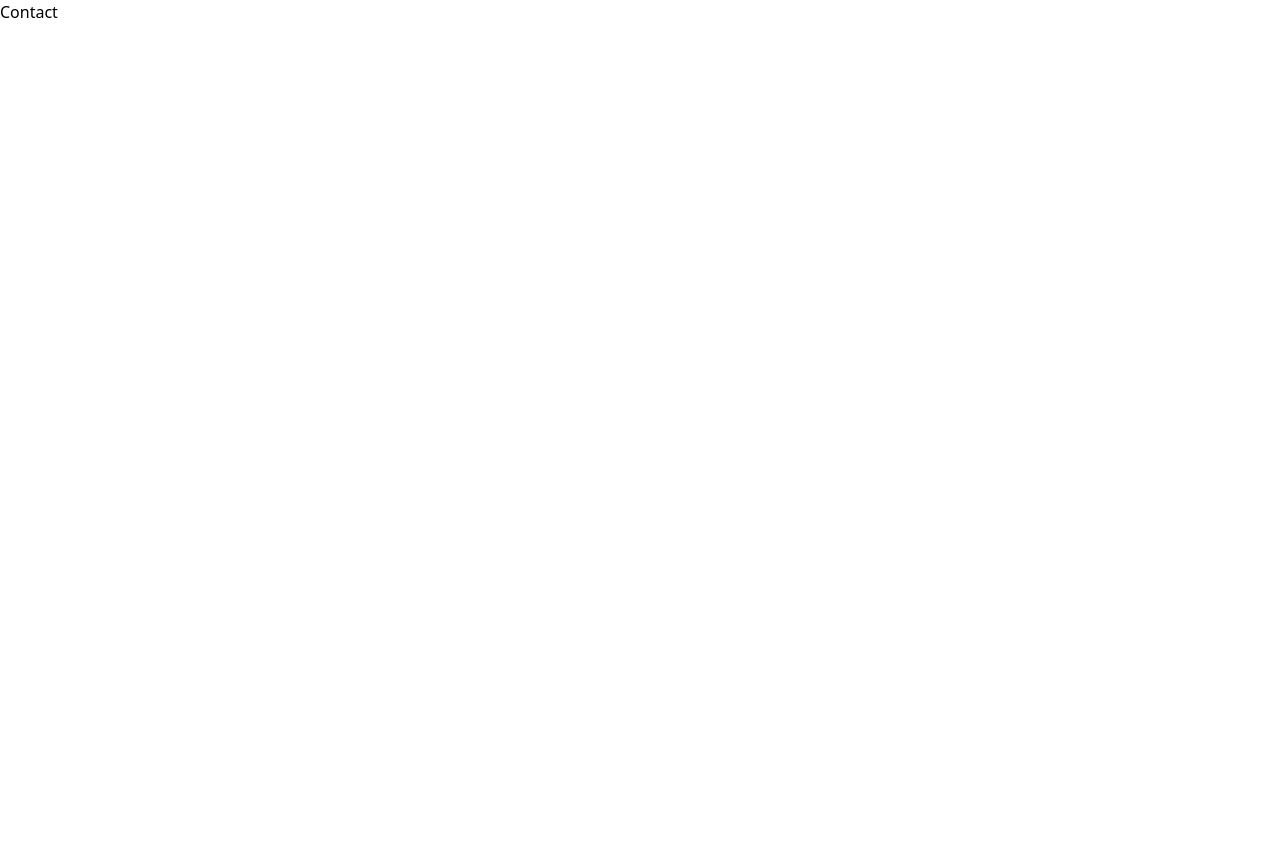
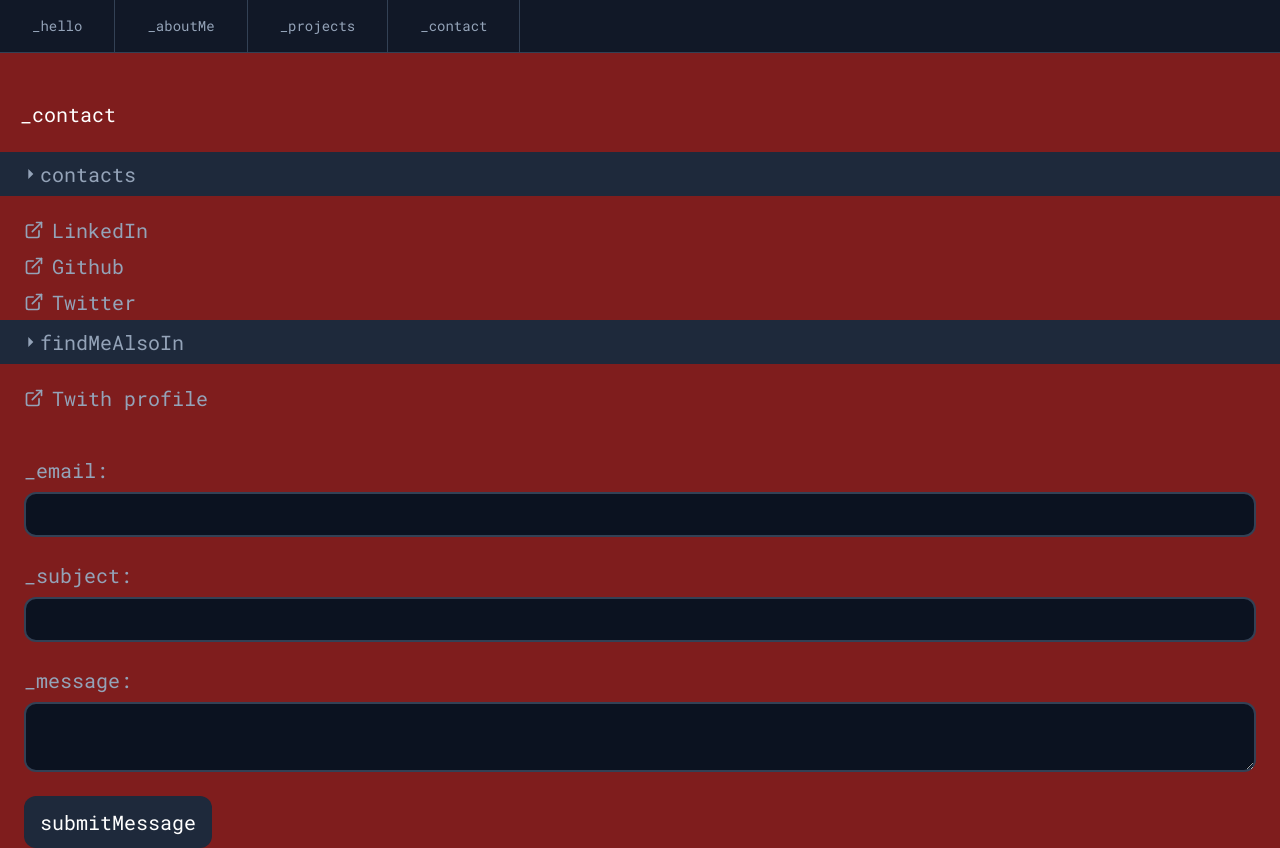
Before and after one commit to AbigailSC/portfolio, a React (Vite) app: page /contact in a window 1280 px wide. Before the commit the page ends 800 px from the top, so only its background shows below. Built offline with nearby package versions, Linux system fonts and the light colour scheme.

Commit message:
feat: Componente contact completo

```diff
--- a/src/components/About/About.jsx
+++ b/src/components/About/About.jsx
@@ -20,7 +20,7 @@ export const About = () => {
   const [hobbiesDisplay, setHobbiesDisplay] = useState(false);
 
   return (
-    <div className="h-screen bg-gradient-to-r bg-slate-900 text-slate-400 font-RobotoMono">
+    <div className="h-full bg-gradient-to-r bg-slate-900 text-slate-400 font-RobotoMono">
       <Navbar />
       <section className="flex flex-col gap-1 pt-20 text-xl lg:bg-red-900">
         <h2 className="p-5 text-white">_aboutMe</h2>
--- a/src/components/Contact/Contact.jsx
+++ b/src/components/Contact/Contact.jsx
@@ -1,5 +1,62 @@
 import React from "react";
+import { useState } from "react";
+import { Navbar } from "../Navbar/Navbar";
+import { RiArrowRightSFill, RiArrowDownSFill } from "react-icons/ri";
+import { ContactForm } from "../ContactForm/ContactForm";
+import { FiExternalLink } from "react-icons/fi";
 
 export const Contact = () => {
-  return <div>Contact</div>;
+  const [contacts, setContacs] = useState(false);
+  const [others, setOthers] = useState(false);
+  return (
+    <div className="h-screen bg-gradient-to-r bg-slate-900 text-slate-400 font-RobotoMono">
+      <Navbar />
+      <section className="flex flex-col gap-1 pt-20 text-xl lg:bg-red-900">
+        <h2 className="p-5 text-white">_contact</h2>
+        <button
+          className="flex items-center w-full px-5 py-2 transition duration-300 ease-in-out text-start bg-slate-800 hover:text-white hover:transition-all"
+          onClick={() => setContacs(!contacts)}
+        >
+          {contacts ? <RiArrowDownSFill /> : <RiArrowRightSFill />}
+          contacts
+        </button>
+        <div
+          className={`md:block md:pb-0 py-4 px-6 md:mt-0 ${contacts ? "flex flex-col" : "hidden"}`}
+        >
+          <ul className="flex flex-col gap-2">
+            <li className="flex items-center gap-2 transition duration-300 ease-in-out cursor-pointer hover:text-white hover:transition-all">
+              <FiExternalLink />
+              LinkedIn
+            </li>
+            <li className="flex items-center gap-2 transition duration-300 ease-in-out cursor-pointer hover:text-white hover:transition-all">
+              <FiExternalLink />
+              Github
+            </li>
+            <li className="flex items-center gap-2 transition duration-300 ease-in-out cursor-pointer hover:text-white hover:transition-all">
+              <FiExternalLink />
+              Twitter
+            </li>
+          </ul>
+        </div>
+        <button
+          className="flex items-center w-full px-5 py-2 transition duration-300 ease-in-out cursor-pointer text-start bg-slate-800 hover:text-white hover:transition-all"
+          onClick={() => setOthers(!others)}
+        >
+          {others ? <RiArrowDownSFill /> : <RiArrowRightSFill />}
+          findMeAlsoIn
+        </button>
+        <div
+          className={`md:block md:pb-0 py-4 px-6 md:mt-0 ${others ? "flex flex-col" : "hidden"}`}
+        >
+          <ul className="flex flex-col gap-2">
+            <li className="flex items-center gap-2 transition duration-300 ease-in-out cursor-pointer hover:text-white hover:transition-all">
+              <FiExternalLink />
+              Twith profile
+            </li>
+          </ul>
+        </div>
+        <ContactForm />
+      </section>
+    </div>
+  );
 };
--- /dev/null
+++ b/src/components/ContactForm/ContactForm.jsx
@@ -0,0 +1,97 @@
+import React from "react";
+import { useState } from "react";
+
+export const ContactForm = () => {
+  const validateEmail =
+    /^(([^<>()[\]\.,;:\s@\"]+(\.[^<>()[\]\.,;:\s@\"]+)*)|(\".+\"))@(([^<>()[\]\.,;:\s@\"]+\.)+[^<>()[\]\.,;:\s@\"]{2,})$/i;
+  const [input, setInput] = useState({
+    email: "",
+    subject: "",
+    message: "",
+  });
+  const [errors, setError] = useState({});
+  const validate = (input) => {
+    const errors = {};
+    if (!input.email) {
+      errors.email = "Required email";
+    } else if (!validateEmail.test(input.email)) {
+      errors.email = "Email invalid";
+    }
+    if (!input.subject) {
+      errors.subject = "Required subject";
+    } else if (input.subject.length < 10) {
+      errors.subject = "The subject is too short";
+    }
+    if (!input.message) {
+      errors.message = "Message required";
+    } else if (input.message.length < 16) {
+      errors.message = "The message is too short";
+    }
+    return errors;
+  };
+
+  const handleChange = (e) => {
+    setInput({
+      ...input,
+      [e.target.name]: e.target.value,
+    });
+    setError(
+      validate({
+        ...input,
+        [e.target.name]: e.target.value,
+      })
+    );
+  };
+  const handleSubmit = (e) => {
+    e.preventDefault();
+    console.log("ya ta x2");
+  };
+  return (
+    <div className="flex flex-col px-6 pt-10">
+      <form className="flex flex-col items-start gap-6" onSubmit={(e) => handleSubmit(e)}>
+        <label className="flex flex-col w-full gap-2">
+          <span>_email:</span>
+          <input
+            type="text"
+            name="email"
+            value={input.email}
+            onChange={(e) => handleChange(e)}
+            className={`px-4 py-2 leading-tight border-2 appearance-none rounded-xl border-slate-700 bg-[#0b1220] focus:outline-none ${
+              errors.email ? "border-red-500" : null
+            }`}
+          />
+          {errors.email && <p className="text-sm text-red-500">{errors.email}</p>}
+        </label>
+        <label className="flex flex-col w-full gap-2">
+          <span>_subject:</span>
+          <input
+            type="text"
+            name="subject"
+            value={input.subject}
+            onChange={(e) => handleChange(e)}
+            className={`px-4 py-2 leading-tight border-2 appearance-none rounded-xl border-slate-700 bg-[#0b1220] focus:outline-none ${
+              errors.email ? "border-red-500" : null
+            }`}
+          />
+          {errors.subject && <p className="text-sm text-red-500">{errors.subject}</p>}
+        </label>
+        <label className="flex flex-col w-full gap-2">
+          <span>_message:</span>
+          <textarea
+            type="text"
+            name="message"
+            value={input.message}
+            onChange={(e) => handleChange(e)}
+            className={`px-4 py-2 leading-tight border-2 appearance-none rounded-xl border-slate-700 bg-[#0b1220] focus:outline-none ${
+              errors.email ? "border-red-500" : null
+            }`}
+          />
+          {errors.message && <p className="text-sm text-red-500">{errors.message}</p>}
+        </label>
+        <button className="px-4 py-3 text-white bg-slate-800 rounded-xl" type="submit">
+          submitMessage
+        </button>
+      </form>
+    </div>
+  );
+};
--- a/src/components/Project/Project.jsx
+++ b/src/components/Project/Project.jsx
@@ -17,7 +17,7 @@ export const Project = ({ name, img, index }) => {
             Lorem ipsum dolor sit amet consectetur, adipisicing elit. Veritatis adipisci suscipit
           </p>
           <Link to={name}>
-            <button className="px-4 py-3 text-white bg-slate-700 rounded-xl">viewProject</button>
+            <button className="px-4 py-3 text-white bg-slate-800 rounded-xl">viewProject</button>
           </Link>
         </div>
       </div>
--- a/src/components/Projects/Projects.jsx
+++ b/src/components/Projects/Projects.jsx
@@ -2,22 +2,108 @@ import React, { useState } from "react";
 import { Navbar } from "../Navbar/Navbar";
 import { Project } from "../Project/Project";
 import projects from "../utils/dataProjects.js";
+import { filterTecnologiesFunc } from "../utils/filterTecnologies.js";
+import { RiArrowRightSFill, RiArrowDownSFill } from "react-icons/ri";
+import { SiReact, SiRedux, SiTypescript, SiHtml5, SiCss3 } from "react-icons/si";
 
 export const Projects = () => {
+  const [projectsDisplay, setProjectsDisplay] = useState(false);
+  const [tecnologies, setTecnologies] = useState({
+    names: [],
+  });
+  const handleChecked = (e) => {
+    if (e.target.checked === true) {
+      setTecnologies({
+        ...tecnologies,
+        names: [...tecnologies.names, e.target.name],
+      });
+    } else {
+      setTecnologies({
+        ...tecnologies,
+        names: tecnologies.names.filter((elem) => elem !== e.target.name),
+      });
+    }
+  };
   return (
-    <div className="h-screen bg-gradient-to-r bg-slate-900 text-slate-400 font-RobotoMono">
+    <div className="h-full bg-gradient-to-r bg-slate-900 text-slate-400 font-RobotoMono">
       <Navbar />
-      <section className="flex flex-col gap-1 pt-20 text-xl lg:bg-red-900">
+      <section className="flex flex-col gap-1 pt-20 text-xl">
         <h2 className="p-5 text-white">_projects</h2>
-
-        {projects.map((project, index) => (
-          <div key={index} className="flex flex-col items-center gap-3">
-            <h2>{project.name}.txt</h2>
-            <div>
-              <Project name={project.name} img={project.img} index={index} />
-            </div>
+        <button
+          className="flex items-center w-full px-5 py-2 transition duration-300 ease-in-out text-start bg-slate-800 hover:text-white hover:transition-all"
+          onClick={() => setProjectsDisplay(!projectsDisplay)}
+        >
+          {projectsDisplay ? <RiArrowDownSFill /> : <RiArrowRightSFill />}
+          projects
+        </button>
+        <div
+          className={`md:block md:pb-0 px-6 md:mt-0 ${
+            projectsDisplay ? "flex flex-col" : "hidden"
+          }`}
+        >
+          <label className="flex items-center">
+            <input
+              type="checkbox"
+              id="React"
+              name="React"
+              onChange={(e) => handleChecked(e)}
+              className="w-4 h-4 mr-4 leading-tight bg-gray-100 border-gray-300 accent-rose-700 focus:none"
+            />
+            <SiReact className="mr-2" />
+            <span>React</span>
+          </label>
+          <label className="flex items-center">
+            <input
+              type="checkbox"
+              id="Redux"
+              name="Redux"
+              onChange={(e) => handleChecked(e)}
+              className="w-4 h-4 mr-4 leading-tight bg-gray-100 border-gray-300 accent-rose-700 focus:none"
+            />
+            <SiRedux className="mr-2" />
+            <span>Redux</span>
+          </label>
+          <label className="flex items-center">
+            <input
+              type="checkbox"
+              id="Typescript"
+              name="Typescript"
+              onChange={(e) => handleChecked(e)}
+              className="w-4 h-4 mr-4 leading-tight bg-gray-100 border-gray-300 accent-rose-700 focus:none"
+            />
+            <SiTypescript className="mr-2" />
+            <span>Typescript</span>
+          </label>
+          <label className="flex items-center">
+            <input
+              type="checkbox"
+              id="HTML"
+              name="HTML"
+              onChange={(e) => handleChecked(e)}
+              className="w-4 h-4 mr-4 leading-tight bg-gray-100 border-gray-300 accent-rose-700 focus:none"
+            />
+            <SiHtml5 className="mr-2" />
+            <span>HTML</span>
+          </label>
+          <label className="flex items-center">
+            <input
+              type="checkbox"
+              id="CSS"
+              name="CSS"
+              onChange={(e) => handleChecked(e)}
+              className="w-4 h-4 mr-4 leading-tight bg-gray-100 border-gray-300 accent-rose-700 focus:none"
+            />
+            <SiCss3 className="mr-2" />
+            <span>CSS</span>
+          </label>
+        </div>
+        <div className="">
+          <div className="flex flex-col gap-1 pt-20 text-xl lg:bg-red-900">
+            {projects.map((project, index) => (
+              <Project key={index} name={project.name} img={project.img} index={index} />
+            ))}
           </div>
-        ))}
+        </div>
       </section>
     </div>
   );
--- a/src/components/utils/dataProjects.js
+++ b/src/components/utils/dataProjects.js
@@ -2,7 +2,7 @@ const projects = [{
   name: 'Padel App',
   rol: 'Front end Developer',
   date: ['Agosto 2022', 'Agosto 2022'],
-  img: 'https://res.cloudinary.com/dbhb8sohh/image/upload/v1662063550/vxoma38oeamft3uqxer9.jpg',
+  img: 'https://res.cloudinary.com/dbhb8sohh/image/upload/v1663364922/Captura_de_pantalla_634_yar4k2.png',
   deployLink: 'https://padelapp.netlify.app/',
   tecnologies: ['React', 'Redux toolkit', 'Chakara UI'],
   description: 'Diseñar y desarrollar una aplicación de consulta de comida saludable que incluía: Búsqueda por nombre, ordenamientos y filtrados por puntaje, ver detalles decada receta, agregar una nueva receta.'
@@ -11,7 +11,7 @@ const projects = [{
   name: 'Api Food',
   rol: 'Full Stack Developer',
   date: ['Julio 2022', 'Julio 2022'],
-  img: 'https://res.cloudinary.com/dbhb8sohh/image/upload/v1662063550/vxoma38oeamft3uqxer9.jpg',
+  img: 'https://res.cloudinary.com/dbhb8sohh/image/upload/v1662403896/Captura_de_pantalla_587_hjpsi0.png',
   deployLink: 'https://pifood-henry-abigailsc.vercel.app/',
   tecnologies: ['React', 'Redux', 'CSS', 'Express', 'PostgreSQL', 'Sequelize'],
   description: 'Diseñar y desarrollar una aplicación de consulta de comida saludable que incluía: Búsqueda por nombre, ordenamientos y filtrados por puntaje, ver detalles decada receta, agregar una nueva receta.'
@@ -20,7 +20,7 @@ const projects = [{
   name: 'Weather app',
   rol: 'Front end Developer',
   date: ['Mayo 2022', 'Junio 2022'],
-  img: 'https://res.cloudinary.com/dbhb8sohh/image/upload/v1662063550/vxoma38oeamft3uqxer9.jpg',
+  img: 'https://res.cloudinary.com/dbhb8sohh/image/upload/v1661885598/ca2_fgjn7m.png',
   deployLink: 'https://weatherapp-xi-nine.vercel.app/',
   tecnologies: ['React', 'CSS', 'HTML'],
   description: 'Diseñar una aplicación de consulta del clima por ciudad que incluía: Busqueda por nombre y consulta detallada de cada ciudad.'
--- /dev/null
+++ b/src/components/utils/filterTecnologies.js
@@ -0,0 +1,13 @@
+import { useState } from "react"
+
+export const filterTecnologiesFunc = (firstValue, secondValue) => {
+  const [tecnologies, setTecnologies] = useState()
+  for (let i = 0; i < firstValue.length; i++) {
+    for (let j = 0; j < secondValue.length - 1; j++) {
+      if (firstValue[i] === secondValue[j]) {
+        setTecnologies(firstValue[i])
+      }
+    }
+  }
+  return tecnologies
+}
```
